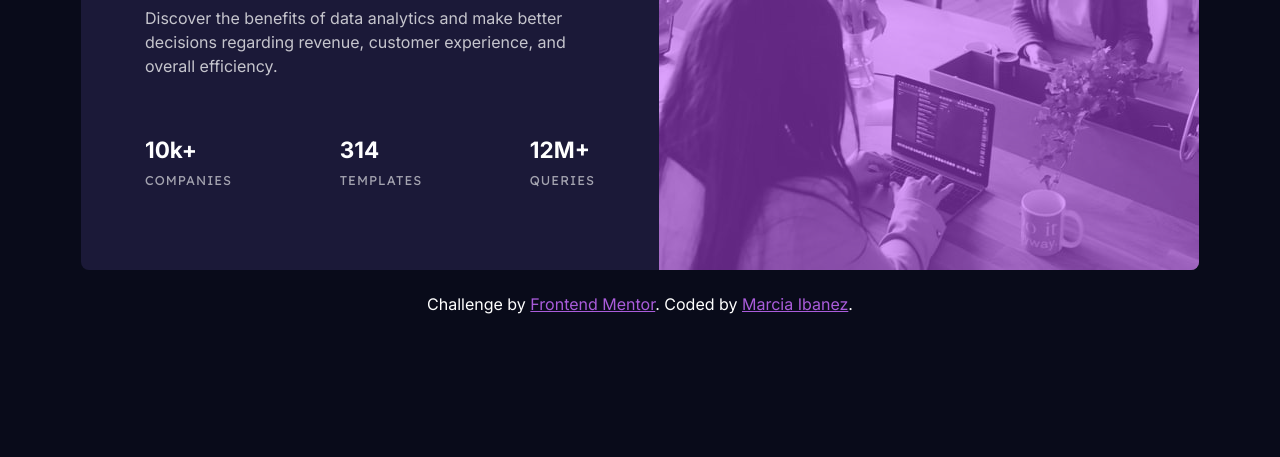
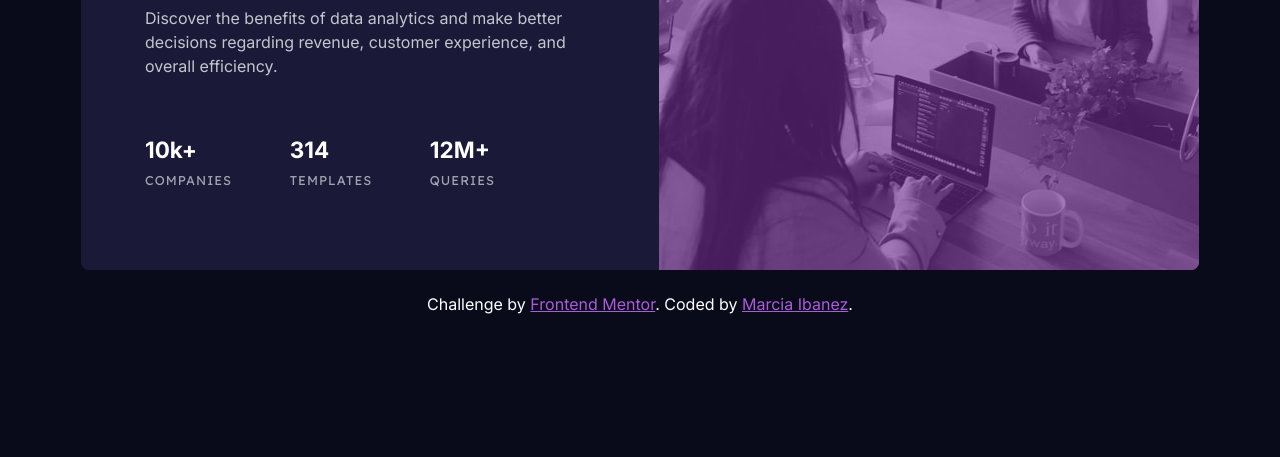
Before and after one commit to marciaibanez/stats-preview-card, a plain HTML site: page index.html in a window 1280 px wide. Shown: the part 343-800 px from the top of the page. Drawn offline with Linux system fonts and the light colour scheme.

Commit message:
improve styles

```diff
--- a/styles.css
+++ b/styles.css
@@ -43,8 +43,8 @@ img {
   right: 0;
   bottom: 4px;
   background: var(--violet);
-  opacity: 50%;
-  filter: contrast(1.5);
+  opacity: 60%;
+  filter: contrast(1.5) brightness(60%);
   border-top-left-radius: 8px;
   border-top-right-radius: 8px;
 }
@@ -134,6 +134,7 @@ img {
     display: flex;
     justify-content: space-between;
     margin-top: 2.5rem;
+    max-width: 350px;
   }
 
   .card .card-stats span {
```
